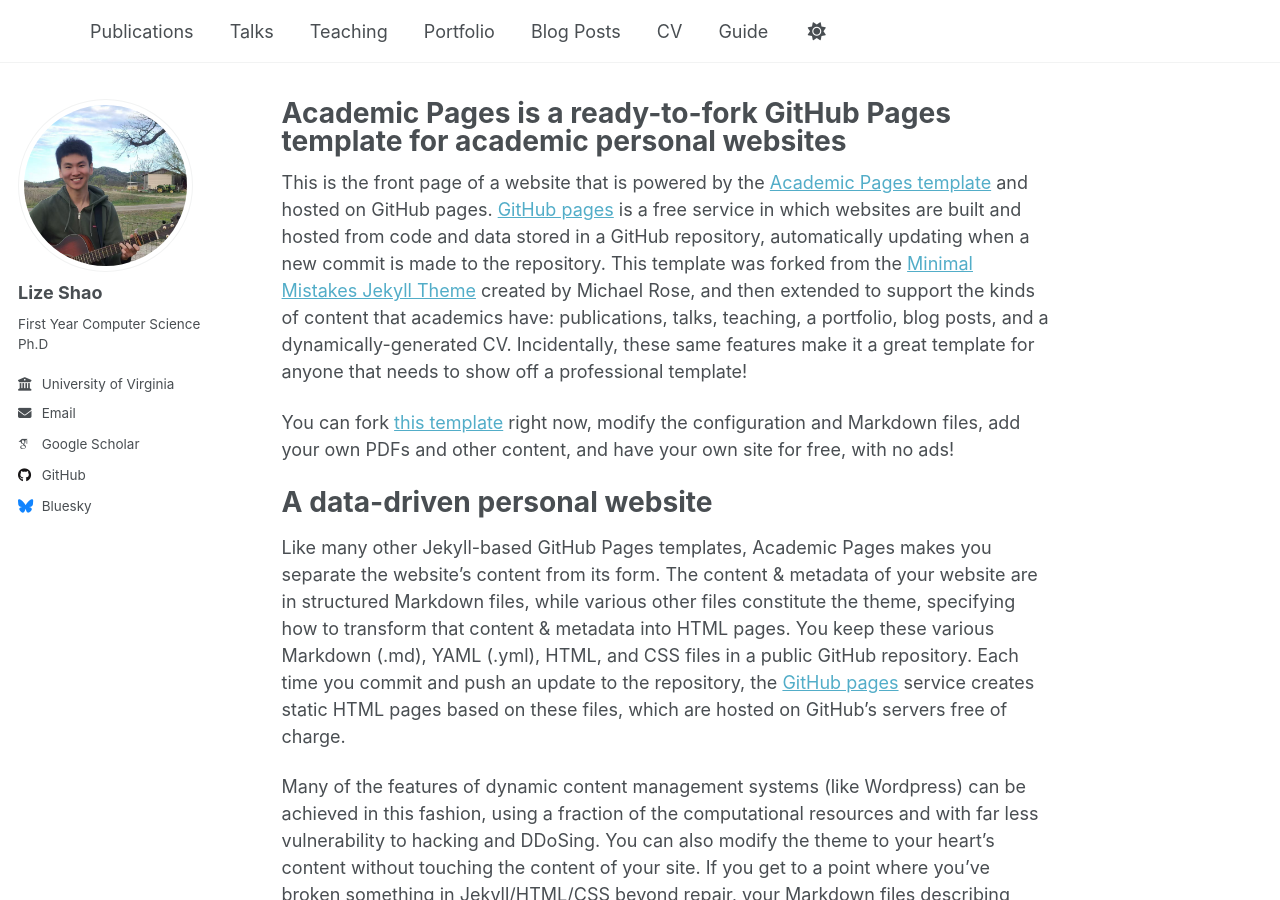
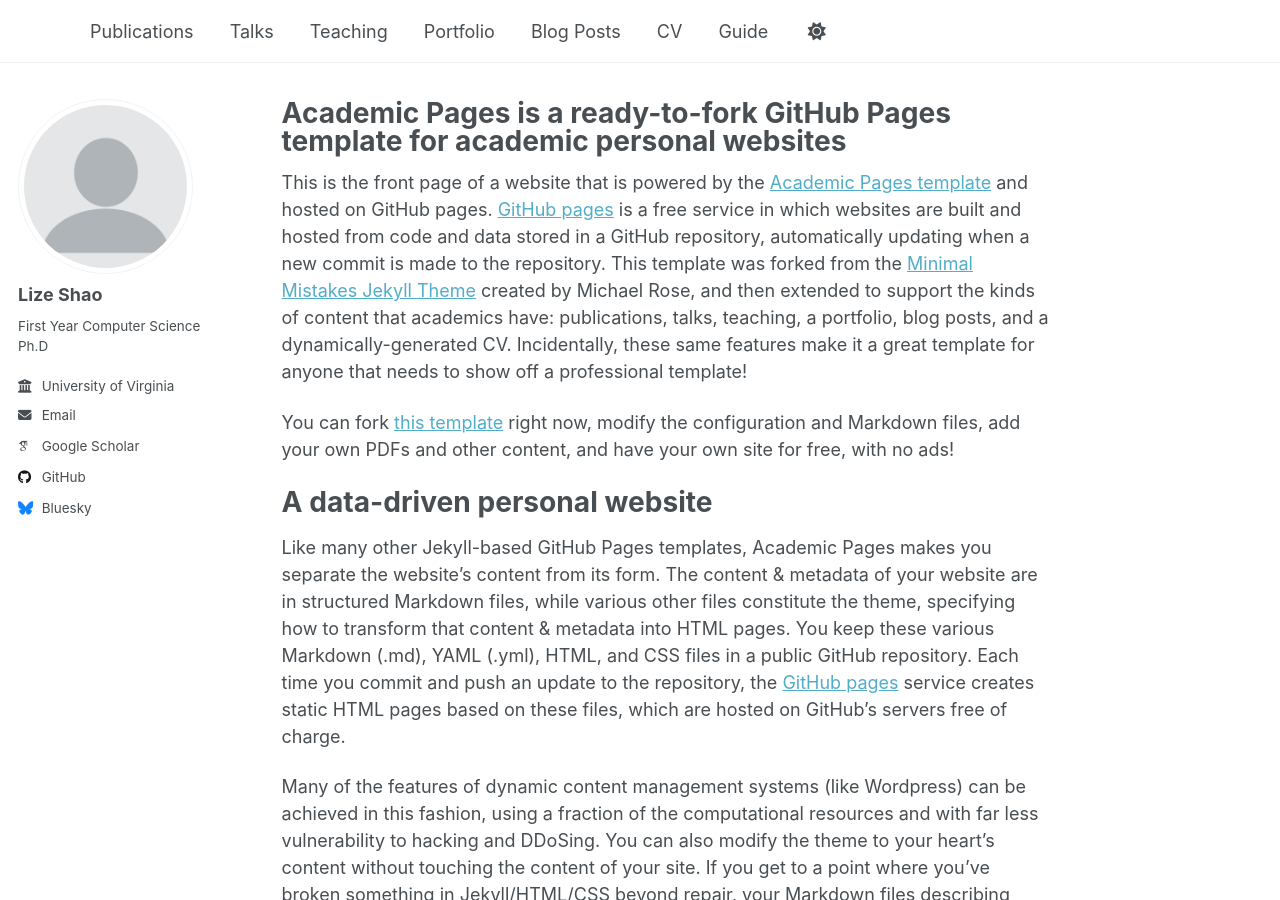
Before and after one commit to slz2003/slz2003.github.io, a Jekyll site: the page built from _pages/about.md, in a window 1280 px wide and 900 px high. Built offline with Jekyll 4.4.1, drawn with Linux system fonts in a browser that asks for light colours; some web fonts are replaced; a script that is not in the unit is left out.

Commit message:
Update _config.yml

```diff
--- a/_config.yml
+++ b/_config.yml
@@ -22,7 +22,7 @@
 #               Additional customization can be done by editing /_includes/author-profile.html
 author:
   # Biographic information
-  avatar           : "LizeShaoProfile.png"
+  avatar           : "profile.png"
   name             : "Lize Shao"
   pronouns         : # example: "she/her"
   bio              : "First Year Computer Science Ph.D"
```
